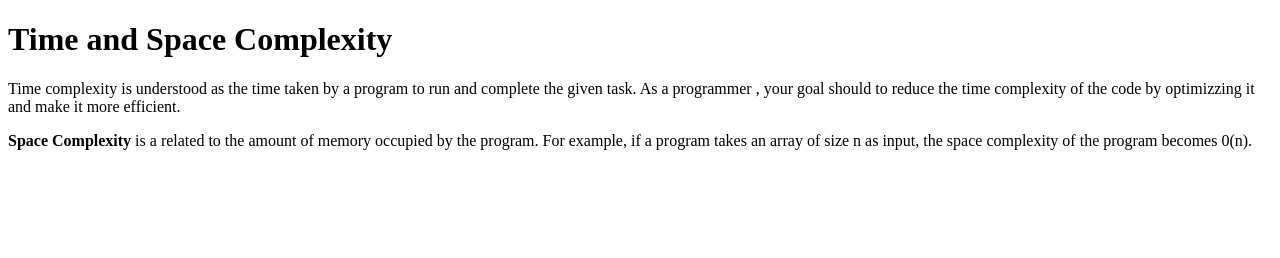
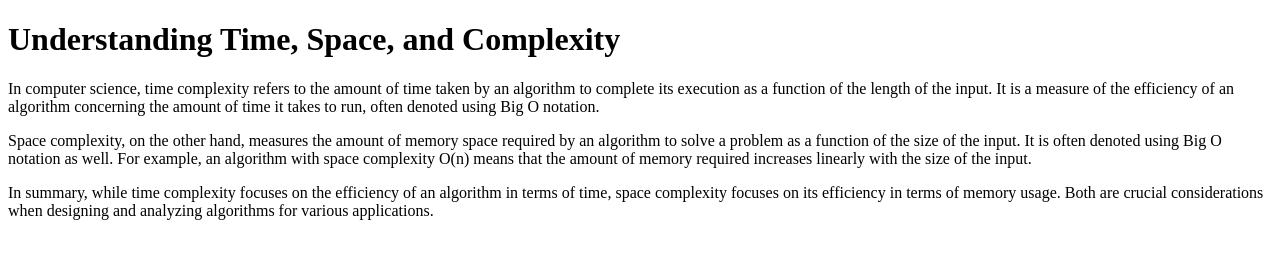
Before and after one commit to acciojob/time-and-space-complexity-ad790, a website: page main.html in a window 1280 px wide. Drawn offline with Linux system fonts and the light colour scheme.

Commit message:
created a submission

```diff
--- a/main.html
+++ b/main.html
@@ -1,20 +1,14 @@
 <!DOCTYPE html>
-
-<html>
-
+<html lang="en">
 <head>
-	<link rel="stylesheet" href="styles.css">
-	 <title>Time and Space Complexity</title>
+    <meta charset="UTF-8">
+    <meta name="viewport" content="width=device-width, initial-scale=1.0">
+    <title>Time, Space, and Complexity</title>
 </head>
-
 <body>
-	<!-- the entire body must be written by student -->
-	<h1>Time and Space Complexity</h1>
-	<p>Time complexity is understood as the time taken by a program to run and complete the given task. As a programmer , your goal should to reduce the time complexity of the code by optimizzing it and make it more efficient.</p>
-	<p><b>Space Complexity</b> is a related to the amount of memory occupied by the program. For example, if a program takes an array of size n as input, the space complexity of the program becomes 0(n).</p>
-    <script type="text/javascript" src="./script.js">
-</script>
-
+    <h1>Understanding Time, Space, and Complexity</h1>
+    <p>In computer science, time complexity refers to the amount of time taken by an algorithm to complete its execution as a function of the length of the input. It is a measure of the efficiency of an algorithm concerning the amount of time it takes to run, often denoted using Big O notation.</p>
+    <p>Space complexity, on the other hand, measures the amount of memory space required by an algorithm to solve a problem as a function of the size of the input. It is often denoted using Big O notation as well. For example, an algorithm with space complexity O(n) means that the amount of memory required increases linearly with the size of the input.</p>
+    <p>In summary, while time complexity focuses on the efficiency of an algorithm in terms of time, space complexity focuses on its efficiency in terms of memory usage. Both are crucial considerations when designing and analyzing algorithms for various applications.</p>
 </body>
-
 </html>
```
